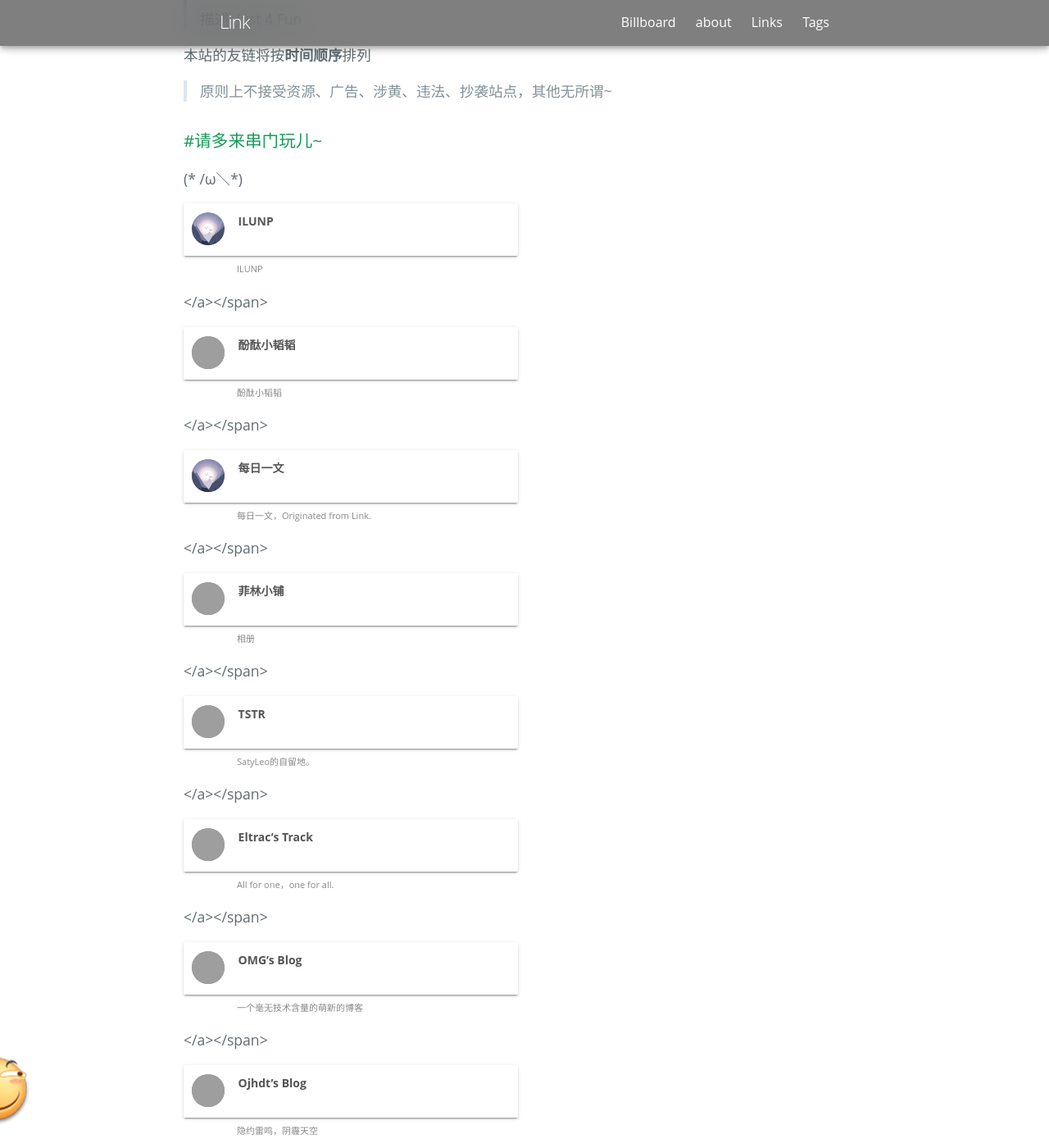
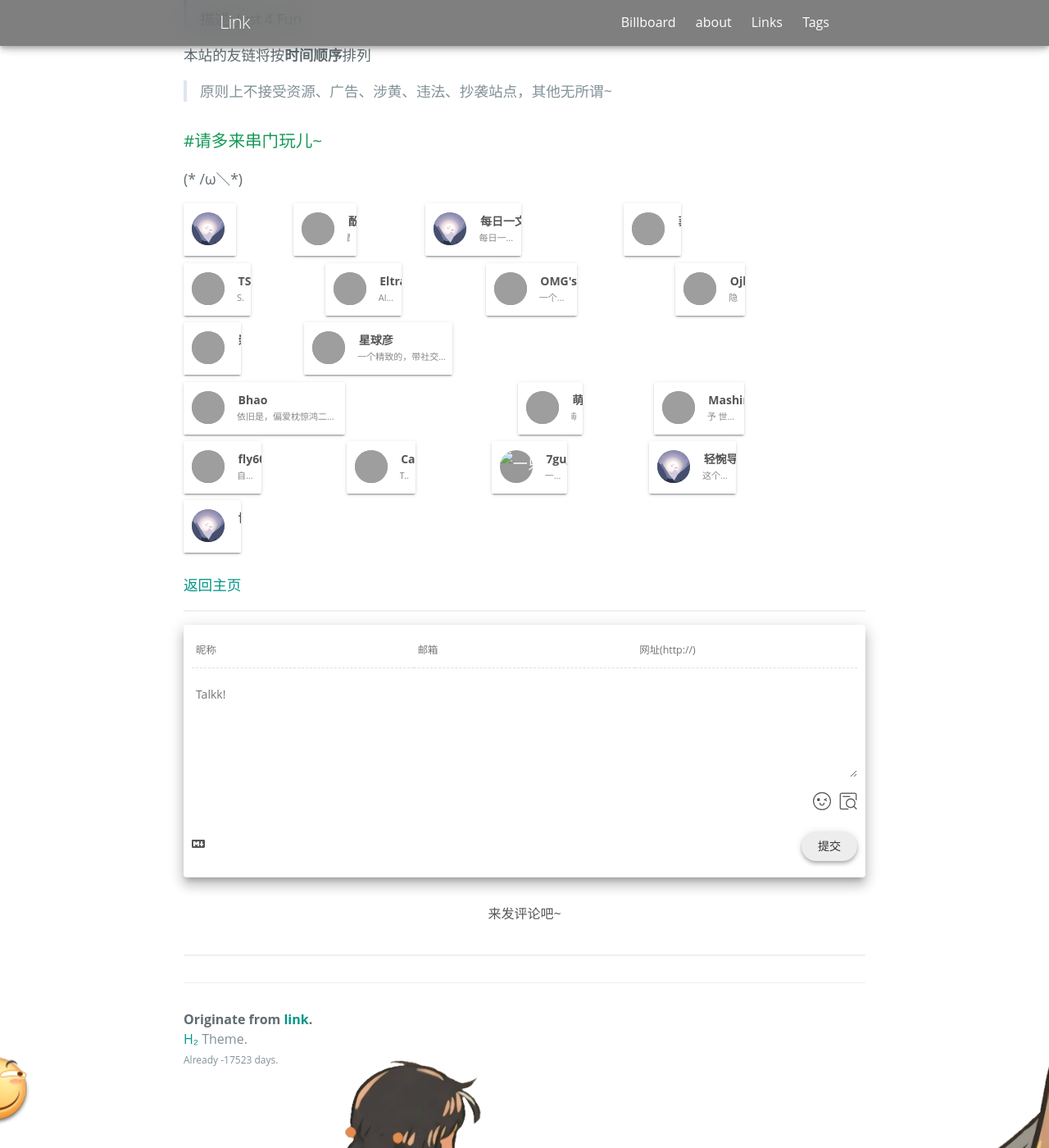
Before and after one commit to link9596/qwq, a Jekyll site: the page built from pages/link.md, in a window 1280 px wide and 1400 px high, scrolled down 708 px, cut to the strip 0-1400 px from the top of the window. Shown: the whole strip at 82% size. Built offline with Jekyll 4.4.1, drawn with Linux system fonts in a browser that asks for light colours; some web fonts are replaced; comment, search, counter and statistics services are not loaded; some of the changed text lies outside the part shown; grey boxes are pictures that could not be loaded.

Commit message:
Update link.md

```diff
--- a/pages/link.md
+++ b/pages/link.md
@@ -28,10 +28,10 @@ permalink: /links.html
 (* /ω＼*)
 
 {% for f in site.data.friends %}
-<span><a href="{{f.url}}" target="_blank" class="link-chip ripple">
+<div style="display: inline-block"><a href="{{f.url}}" target="_blank" class="link-chip ripple">
  <img alt="{{f.describe}}" src="{{f.image}}" class="link-chip-icon"/>
  <span title="{{f.describe}}" class="link-chip-title">{{f.name}}</span>
- <p class="link-chip-dc">{{f.describe}}</p></a></span>
+ <p class="link-chip-dc">{{f.describe}}</p></a></div>
 {% endfor %}
 
 [返回主页]({{ site.url }}{{ site.baseurl }})
```
